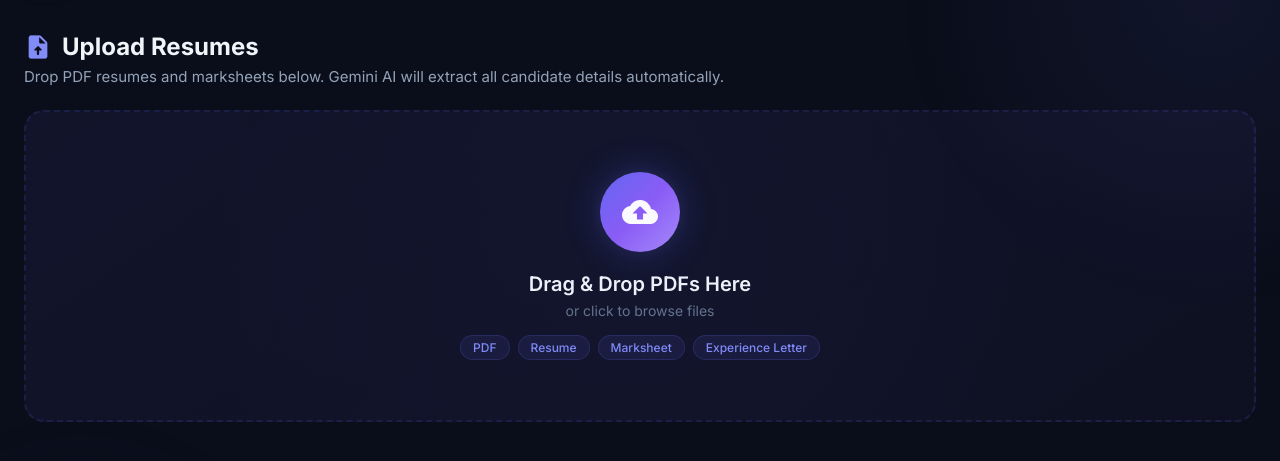
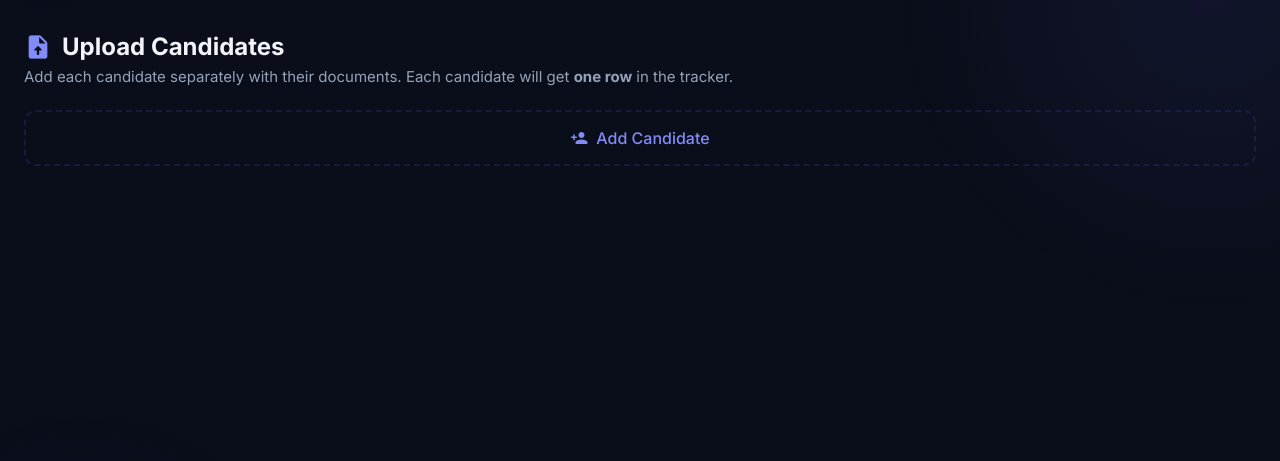
Before and after one commit to esolabhilashtyagi/Email_data_parser, a Flask app: page / in a window 1280 px wide. Shown: the part 73-534 px from the top of the page. Run offline with Flask 3, Linux system fonts and the light colour scheme; some libraries are stand-ins or nearby versions.

Commit message:
Multi-candidate upload UI - one row per candidate

```diff
--- a/static/script.js
+++ b/static/script.js
@@ -1,11 +1,7 @@
 // ============================================
-// RecruitAI - Frontend Logic
+// RecruitAI - Frontend Logic (Multi-Candidate)
 // ============================================
 
-const dropZone = document.getElementById('dropZone');
-const fileInput = document.getElementById('fileInput');
-const fileList = document.getElementById('fileList');
-const fileItems = document.getElementById('fileItems');
 const actionBar = document.getElementById('actionBar');
 const processingOverlay = document.getElementById('processingOverlay');
 const resultsSection = document.getElementById('resultsSection');
@@ -15,116 +11,135 @@ const errorsPanel = document.getElementById('errorsPanel');
 const errorsList = document.getElementById('errorsList');
 const trackerSection = document.getElementById('trackerSection');
 
-let selectedFiles = [];
+// Each entry: { name: 'Candidate 1', files: [File, File, ...] }
+let candidates = [];
 
-// --- Drag & Drop Handlers ---
-dropZone.addEventListener('click', () => fileInput.click());
+// ---- Candidate Slot Management ----
 
-dropZone.addEventListener('dragover', (e) => {
-    e.preventDefault();
-    dropZone.classList.add('drag-over');
-});
+function addCandidateSlot() {
+    const index = candidates.length;
+    candidates.push({ name: `Candidate ${index + 1}`, files: [] });
+    renderCandidateQueue();
+    document.getElementById('actionBar').style.display = 'block';
+}
 
-dropZone.addEventListener('dragleave', () => {
-    dropZone.classList.remove('drag-over');
-});
+function removeCandidateSlot(index) {
+    candidates.splice(index, 1);
+    renderCandidateQueue();
+    if (candidates.length === 0) {
+        document.getElementById('actionBar').style.display = 'none';
+    }
+}
 
-dropZone.addEventListener('drop', (e) => {
-    e.preventDefault();
-    dropZone.classList.remove('drag-over');
-    handleFiles(e.dataTransfer.files);
-});
+function handleCandidateFiles(index, filesInput) {
+    const newFiles = Array.from(filesInput).filter(f => f.name.toLowerCase().endsWith('.pdf'));
+    candidates[index].files = [...candidates[index].files, ...newFiles];
+    renderCandidateQueue();
+}
 
-fileInput.addEventListener('change', (e) => {
-    handleFiles(e.target.files);
-});
+function removeCandidateFile(candidateIndex, fileIndex) {
+    candidates[candidateIndex].files.splice(fileIndex, 1);
+    renderCandidateQueue();
+}
 
-function handleFiles(files) {
-    const newFiles = Array.from(files).filter(f => f.type === 'application/pdf' || f.name.toLowerCase().endsWith('.pdf'));
+function renderCandidateQueue() {
+    const queue = document.getElementById('candidateQueue');
+    queue.innerHTML = '';
 
-    if (newFiles.length === 0) {
-        showToast('Please select valid PDF files only', 'error');
+    candidates.forEach((candidate, cIdx) => {
+        const card = document.createElement('div');
+        card.className = 'candidate-slot';
+        card.innerHTML = `
+            <div class="candidate-slot-header">
+                <span class="material-icons-round">person</span>
+                <input class="candidate-name-input" type="text" value="${candidate.name}"
+                    onchange="candidates[${cIdx}].name = this.value"
+                    placeholder="Candidate Name (optional)" />
+                <button class="btn btn-sm btn-danger" onclick="removeCandidateSlot(${cIdx})">
+                    <span class="material-icons-round">delete</span>
+                </button>
+            </div>
+            <div class="candidate-drop-zone" id="dropZone-${cIdx}"
+                onclick="document.getElementById('fileInput-${cIdx}').click()"
+                ondragover="event.preventDefault(); this.classList.add('drag-over')"
+                ondragleave="this.classList.remove('drag-over')"
+                ondrop="this.classList.remove('drag-over'); handleCandidateFiles(${cIdx}, event.dataTransfer.files)">
+                <span class="material-icons-round">cloud_upload</span>
+                <span>Drop PDFs here or click to browse</span>
+                <input type="file" id="fileInput-${cIdx}" multiple accept=".pdf" hidden
+                    onchange="handleCandidateFiles(${cIdx}, this.files)">
+            </div>
+            <div class="candidate-file-list" id="fileList-${cIdx}">
+                ${candidate.files.map((f, fIdx) => `
+                    <div class="file-item">
+                        <span class="material-icons-round">picture_as_pdf</span>
+                        <div class="file-item-info">
+                            <div class="file-item-name">${f.name}</div>
+                            <div class="file-item-size">${(f.size/1024/1024).toFixed(2)} MB</div>
+                        </div>
+                        <button class="file-item-remove" onclick="removeCandidateFile(${cIdx}, ${fIdx})">
+                            <span class="material-icons-round">close</span>
+                        </button>
+                    </div>
+                `).join('')}
+            </div>
+        `;
+        queue.appendChild(card);
+    });
+}
+
+// ---- Process All Candidates ----
+
+async function processAllCandidates() {
+    const validCandidates = candidates.filter(c => c.files.length > 0);
+    if (validCandidates.length === 0) {
+        showToast('Please add files for at least one candidate', 'error');
         return;
     }
 
-    selectedFiles = [...selectedFiles, ...newFiles];
-    renderFileList();
-}
-
-function renderFileList() {
-    if (selectedFiles.length === 0) {
-        fileList.style.display = 'none';
-        actionBar.style.display = 'none';
-        return;
-    }
-
-    fileList.style.display = 'block';
-    actionBar.style.display = 'block';
-    fileItems.innerHTML = '';
-
-    selectedFiles.forEach((file, index) => {
-        const size = (file.size / (1024 * 1024)).toFixed(2); // MB
-
-        const item = document.createElement('div');
-        item.className = 'file-item';
-        item.innerHTML = `
-            <span class="material-icons-round">picture_as_pdf</span>
-            <div class="file-item-info">
-                <div class="file-item-name">${file.name}</div>
-                <div class="file-item-size">${size} MB</div>
-            </div>
-            <button class="file-item-remove" onclick="removeFile(${index})">
-                <span class="material-icons-round">close</span>
-            </button>
-        `;
-        fileItems.appendChild(item);
-    });
-}
-
-function removeFile(index) {
-    selectedFiles.splice(index, 1);
-    renderFileList();
-}
-
-function clearFiles() {
-    selectedFiles = [];
-    fileInput.value = '';
-    renderFileList();
-}
-
-// --- Processing ---
-async function processFiles() {
-    if (selectedFiles.length === 0) return;
-
-    const formData = new FormData();
-    selectedFiles.forEach(file => formData.append('files', file));
-
-    // Show processing state
     processingOverlay.style.display = 'flex';
     resultsSection.style.display = 'none';
     trackerSection.style.display = 'none';
 
-    try {
-        const response = await fetch('/upload', {
-            method: 'POST',
-            body: formData
-        });
+    const allResults = [];
+    const allErrors = [];
 
-        const data = await response.json();
+    for (let i = 0; i < validCandidates.length; i++) {
+        const candidate = validCandidates[i];
+        const statusEl = document.getElementById('processingStatus');
+        if (statusEl) statusEl.textContent = `Processing ${candidate.name} (${i + 1} of ${validCandidates.length})...`;
 
-        if (response.ok) {
-            showToast('Processing complete!', 'success');
-            renderResults(data);
-            clearFiles(); // Reset upload state
-        } else {
-            showToast(data.error || 'Upload failed', 'error');
+        const progressEl = document.getElementById('progressFill');
+        if (progressEl) progressEl.style.width = `${Math.round(((i) / validCandidates.length) * 100)}%`;
+
+        const formData = new FormData();
+        candidate.files.forEach(f => formData.append('files', f));
+
+        try {
+            const response = await fetch('/upload', { method: 'POST', body: formData });
+            const data = await response.json();
+            if (response.ok) {
+                allResults.push(...(data.extracted || []));
+                allErrors.push(...(data.errors || []));
+            } else {
+                allErrors.push({ file: candidate.name, error: data.error || 'Upload failed' });
+            }
+        } catch (err) {
+            allErrors.push({ file: candidate.name, error: `Network error: ${err.message}` });
         }
-    } catch (error) {
-        console.error('Error:', error);
-        showToast('An error occurred during processing', 'error');
-    } finally {
-        processingOverlay.style.display = 'none';
     }
+
+    if (document.getElementById('progressFill'))
+        document.getElementById('progressFill').style.width = '100%';
+
+    processingOverlay.style.display = 'none';
+    showToast(`Done! ${allResults.length} candidate(s) processed.`, 'success');
+    renderResults({ extracted: allResults, errors: allErrors, total_in_tracker: allResults.length });
+
+    // Reset
+    candidates = [];
+    renderCandidateQueue();
+    document.getElementById('actionBar').style.display = 'none';
 }
 
 function renderResults(data) {
--- a/static/style.css
+++ b/static/style.css
@@ -760,3 +760,100 @@ body {
         padding: 40px 20px;
     }
 }
+
+/* ---- Multi-Candidate Slot Styles ---- */
+
+.candidate-slot {
+    background: var(--bg-card);
+    border: 1px solid var(--border);
+    border-radius: var(--radius-lg);
+    padding: 20px;
+    margin-bottom: 16px;
+    transition: var(--transition);
+}
+
+.candidate-slot:hover {
+    border-color: var(--border-hover);
+    box-shadow: var(--shadow);
+}
+
+.candidate-slot-header {
+    display: flex;
+    align-items: center;
+    gap: 12px;
+    margin-bottom: 14px;
+}
+
+.candidate-slot-header .material-icons-round {
+    color: var(--accent-light);
+    font-size: 22px;
+}
+
+.candidate-name-input {
+    flex: 1;
+    background: var(--bg-secondary);
+    border: 1px solid var(--border);
+    border-radius: var(--radius-sm);
+    color: var(--text-primary);
+    font-family: 'Inter', sans-serif;
+    font-size: 0.95rem;
+    font-weight: 600;
+    padding: 8px 14px;
+    outline: none;
+    transition: var(--transition);
+}
+
+.candidate-name-input:focus {
+    border-color: var(--accent);
+    box-shadow: 0 0 0 3px var(--accent-glow);
+}
+
+.candidate-drop-zone {
+    display: flex;
+    align-items: center;
+    gap: 12px;
+    padding: 18px 20px;
+    border: 2px dashed var(--border);
+    border-radius: var(--radius);
+    cursor: pointer;
+    color: var(--text-secondary);
+    font-size: 0.9rem;
+    transition: var(--transition);
+    margin-bottom: 12px;
+}
+
+.candidate-drop-zone:hover,
+.candidate-drop-zone.drag-over {
+    border-color: var(--accent);
+    background: var(--accent-glow);
+    color: var(--accent-light);
+}
+
+.candidate-drop-zone .material-icons-round {
+    font-size: 24px;
+    color: var(--accent);
+}
+
+.candidate-file-list {
+    display: flex;
+    flex-direction: column;
+    gap: 8px;
+}
+
+.btn-outline {
+    background: transparent;
+    border: 2px dashed var(--border);
+    color: var(--accent-light);
+    width: 100%;
+    justify-content: center;
+    padding: 16px;
+    font-size: 1rem;
+    transition: var(--transition);
+    border-radius: var(--radius);
+    margin-bottom: 16px;
+}
+
+.btn-outline:hover {
+    border-color: var(--accent);
+    background: var(--accent-glow);
+}
--- a/templates/index.html
+++ b/templates/index.html
@@ -44,43 +44,24 @@
         <!-- Upload Section -->
         <section class="upload-section" id="uploadSection">
             <div class="section-header">
-                <h2><span class="material-icons-round">upload_file</span> Upload Resumes</h2>
-                <p>Drop PDF resumes and marksheets below. Gemini AI will extract all candidate details automatically.</p>
+                <h2><span class="material-icons-round">upload_file</span> Upload Candidates</h2>
+                <p>Add each candidate separately with their documents. Each candidate will get <strong>one row</strong> in the tracker.</p>
             </div>
 
-            <div class="drop-zone" id="dropZone">
-                <div class="drop-zone-content">
-                    <div class="drop-icon">
-                        <span class="material-icons-round">cloud_upload</span>
-                    </div>
-                    <h3>Drag & Drop PDFs Here</h3>
-                    <p>or click to browse files</p>
-                    <div class="supported-formats">
-                        <span class="badge">PDF</span>
-                        <span class="badge">Resume</span>
-                        <span class="badge">Marksheet</span>
-                        <span class="badge">Experience Letter</span>
-                    </div>
-                </div>
-                <input type="file" id="fileInput" multiple accept=".pdf" hidden>
-            </div>
+            <!-- Candidate Queue -->
+            <div id="candidateQueue"></div>
 
-            <!-- File list -->
-            <div class="file-list" id="fileList" style="display: none;">
-                <div class="file-list-header">
-                    <h3><span class="material-icons-round">description</span> Selected Files</h3>
-                    <button class="btn btn-sm btn-danger" onclick="clearFiles()">
-                        <span class="material-icons-round">delete</span> Clear All
-                    </button>
-                </div>
-                <div id="fileItems"></div>
-            </div>
+            <!-- Add Candidate Button -->
+            <button class="btn btn-outline btn-lg" id="btnAddCandidate" onclick="addCandidateSlot()">
+                <span class="material-icons-round">person_add</span>
+                Add Candidate
+            </button>
 
-            <!-- Process button -->
+            <!-- Process ALL button -->
             <div class="action-bar" id="actionBar" style="display: none;">
-                <button class="btn btn-primary btn-lg" id="btnProcess" onclick="processFiles()">
+                <button class="btn btn-primary btn-lg" id="btnProcess" onclick="processAllCandidates()">
                     <span class="material-icons-round">auto_awesome</span>
-                    Extract Data with Gemini AI
+                    Process All Candidates with Gemini AI
                 </button>
             </div>
         </section>
@@ -133,6 +114,6 @@
     <!-- Toast notifications -->
     <div class="toast-container" id="toastContainer"></div>
 
-    <script src="/static/script.js?v=4"></script>
+    <script src="/static/script.js?v=5"></script>
 </body>
 </html>
```
